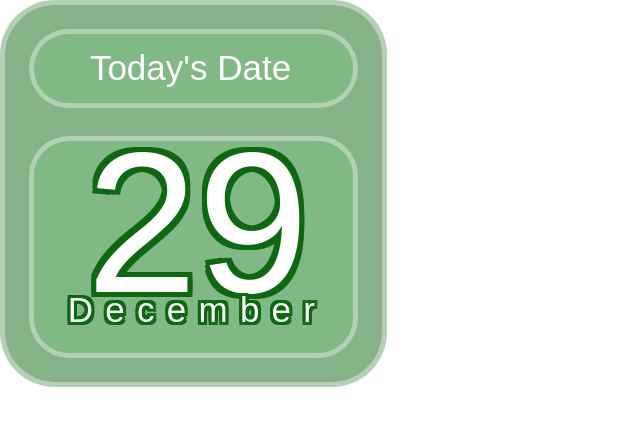
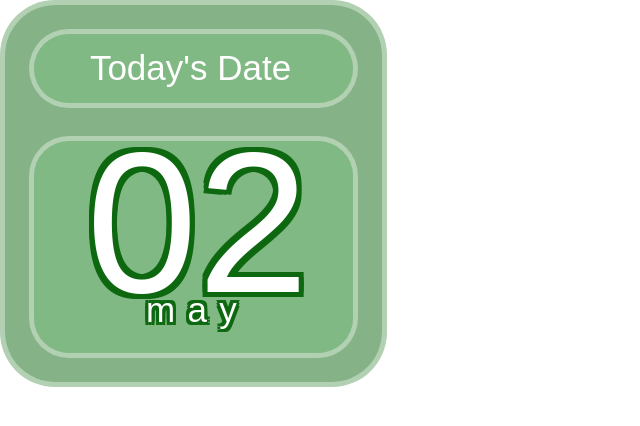
Before and after one commit to xKZPRx/aesthetic-desktop-date-widget, a React (Vite) app: page / in a window 1280 px wide. Shown: the top 426 px of the page, without its empty margins (0-640 px from the left). Built offline with nearby package versions, Linux system fonts and the light colour scheme.

Commit message:
feat: add midnight-synced date hook for auto-updating date widget

```diff
--- a/src/components/DayNumber.jsx
+++ b/src/components/DayNumber.jsx
@@ -1,9 +1,12 @@
 import styles from "./DayNumber.module.css";
+import { useMidnightDate } from "../hooks/useMidnightDate.js";
 
 function DayNumber() {
+    const { day } = useMidnightDate();
+    const formatDay = (d) => String(d).padStart(2, "0");
 
     return (
-        <h1 className={styles.header}>29</h1>
+        <h1 className={styles.header}>{formatDay(day)}</h1>
     );
 }
 
--- a/src/components/MonthLabel.jsx
+++ b/src/components/MonthLabel.jsx
@@ -1,9 +1,13 @@
 import styles from "./MonthLabel.module.css";
+import { useMidnightDate } from "../hooks/useMidnightDate.js";
+
+const months = ["january", "february", "march", "april", "may", "june", "july", "august", "september", "october", "november", "december"];
 
 function MonthLabel() {
+    const { month } = useMidnightDate();
 
     return (
-        <h1 className={styles.label}>December</h1>
+        <h1 className={styles.label}>{months[month]}</h1>
     );
 }
 
--- /dev/null
+++ b/src/hooks/useMidnightDate.js
@@ -0,0 +1,41 @@
+import { useEffect, useState, useRef } from "react";
+
+function getToday() {
+    const now = new Date();
+    return {
+        day: now.getDate(),
+        month: now.getMonth(),
+    };
+}
+
+function msUntilMidnight() {
+    const now = new Date();
+    const tomorrow = new Date();
+
+    tomorrow.setDate(now.getDate() + 1);
+    tomorrow.setHours(0, 0, 0, 0);
+
+    return tomorrow - now;
+}
+
+export function useMidnightDate() {
+    const [date, setDate] = useState(getToday());
+    const timeoutRef = useRef(null);
+
+    useEffect(() => {
+        const schedule = () => {
+            const delay = msUntilMidnight();
+
+            timeoutRef.current = setTimeout(() => {
+                setDate(getToday());
+                schedule();
+            }, delay);
+        };
+
+        schedule();
+
+        return () => clearTimeout(timeoutRef.current);
+    }, []);
+
+    return date;
+}
```
